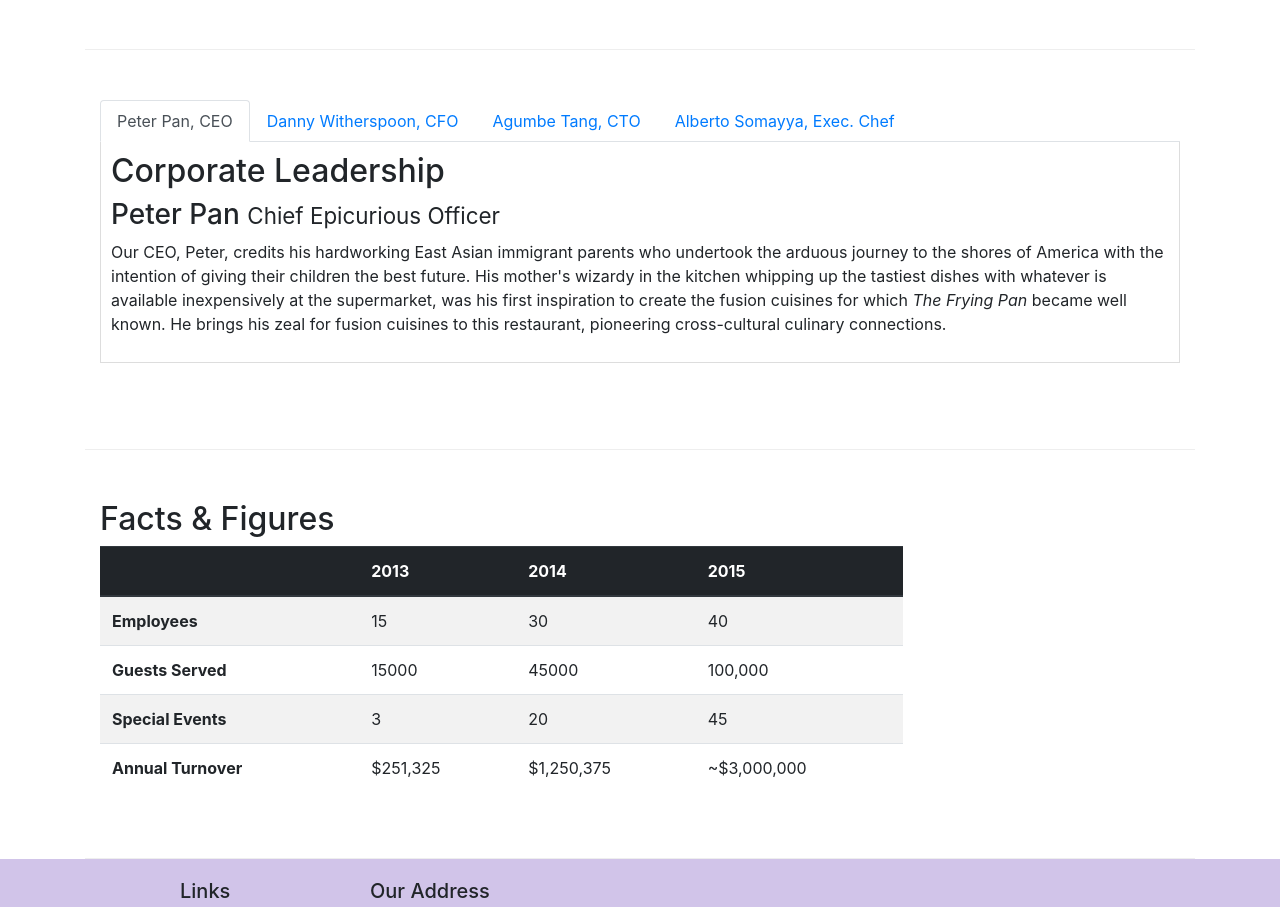
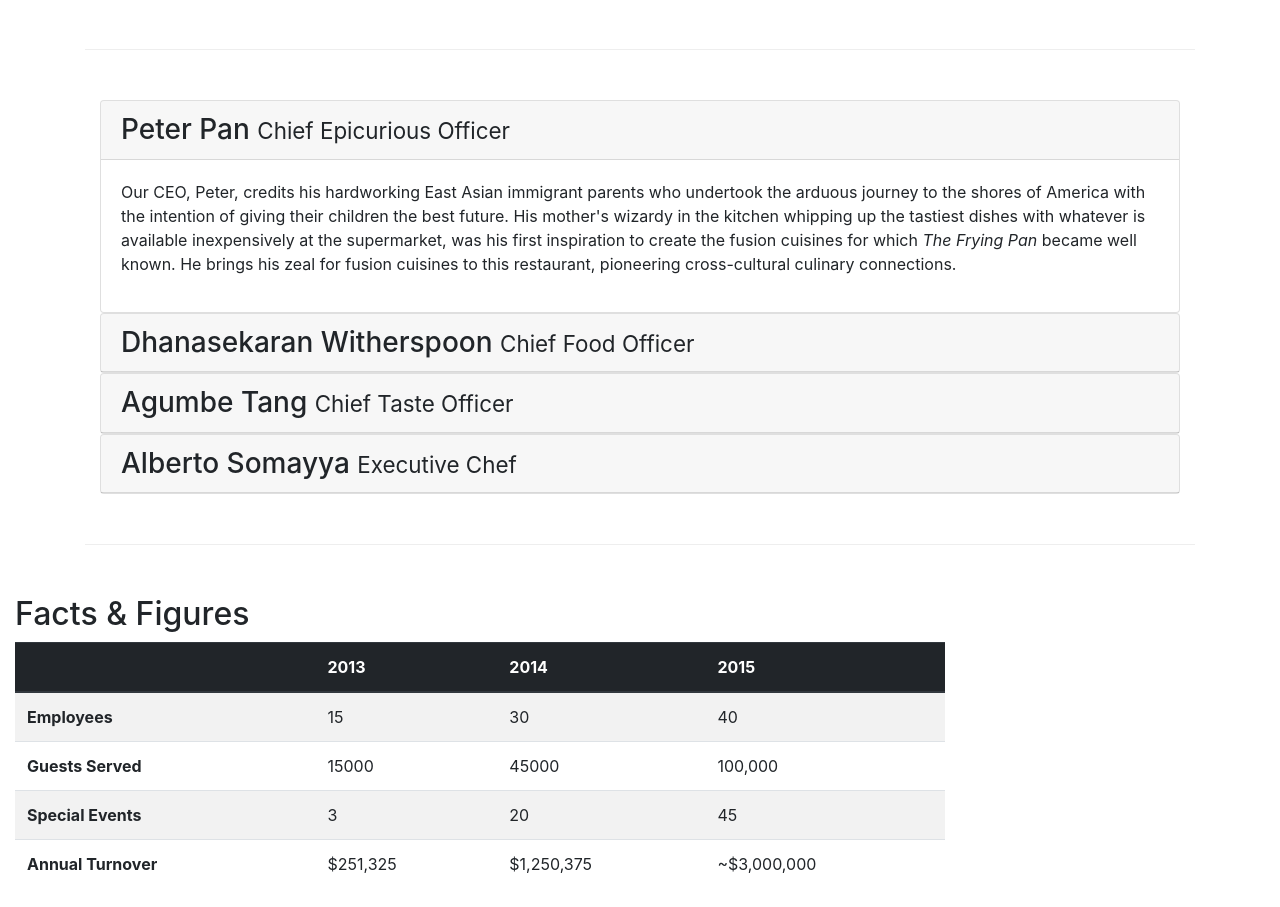
Before and after one commit to haisheng2017/conFusion, a website: page aboutus.html in a window 1280 px wide. Shown: the part 922-1829 px from the top of the page. Drawn offline with nearby package versions, Linux system fonts and the light colour scheme.

Commit message:
Accordion

```diff
--- a/aboutus.html
+++ b/aboutus.html
@@ -26,10 +26,14 @@
             <a class="navbar-brand mr-auto" href="./index.html"><img src="img/logo.png" height="30" width="41"></a>
             <div class="collapse navbar-collapse" id="Navbar">
                 <ul class="navbar-nav mr-auto">
-                    <li class="nav-item"><a class="nav-link" href="./index.html"><span class="fa fa-home fa-lg"></span> Home</a></li>
-                    <li class="nav-item active"><a class="nav-link" href="#"><span class="fa fa-info fa-lg"></span> About</a></li>
-                    <li class="nav-item"><a class="nav-link" href="#"><span class="fa fa-list fa-lg"></span> Menu</a></li>
-                    <li class="nav-item"><a class="nav-link" href="./contactus.html"><span class="fa fa-address-card fa-lg"></span> Contact</a></li>
+                    <li class="nav-item"><a class="nav-link" href="./index.html"><span class="fa fa-home fa-lg"></span>
+                            Home</a></li>
+                    <li class="nav-item active"><a class="nav-link" href="#"><span class="fa fa-info fa-lg"></span>
+                            About</a></li>
+                    <li class="nav-item"><a class="nav-link" href="#"><span class="fa fa-list fa-lg"></span> Menu</a>
+                    </li>
+                    <li class="nav-item"><a class="nav-link" href="./contactus.html"><span
+                                class="fa fa-address-card fa-lg"></span> Contact</a></li>
                 </ul>
             </div>
         </div>
@@ -39,7 +43,8 @@
             <div class="row row-header">
                 <div class="col-12 col-sm-6">
                     <h1>Ristorante con Fusion</h1>
-                    <p>We take inspiration from the World's best cuisines, and create a unique fusion experience. Our lipsmacking creations will tickle your culinary senses!</p>
+                    <p>We take inspiration from the World's best cuisines, and create a unique fusion experience. Our
+                        lipsmacking creations will tickle your culinary senses!</p>
                 </div>
                 <div class="col-12 col-sm align-self-center">
                     <img src="img/logo.png" class="img-fluid">
@@ -63,8 +68,13 @@
         <div class="row row-content align-items-center">
             <div class="col-sm-6">
                 <h2>Our History</h2>
-                <p>Started in 2010, Ristorante con Fusion quickly established itself as a culinary icon par excellence in Hong Kong. With its unique brand of world fusion cuisine that can be found nowhere else, it enjoys patronage from the A-list clientele in Hong Kong.  Featuring four of the best three-star Michelin chefs in the world, you never know what will arrive on your plate the next time you visit us.</p>
-                <p>The restaurant traces its humble beginnings to <em>The Frying Pan</em>, a successful chain started by our CEO, Mr. Peter Pan, that featured for the first time the world's best cuisines in a pan.</p>
+                <p>Started in 2010, Ristorante con Fusion quickly established itself as a culinary icon par excellence
+                    in Hong Kong. With its unique brand of world fusion cuisine that can be found nowhere else, it
+                    enjoys patronage from the A-list clientele in Hong Kong. Featuring four of the best three-star
+                    Michelin chefs in the world, you never know what will arrive on your plate the next time you visit
+                    us.</p>
+                <p>The restaurant traces its humble beginnings to <em>The Frying Pan</em>, a successful chain started by
+                    our CEO, Mr. Peter Pan, that featured for the first time the world's best cuisines in a pan.</p>
             </div>
             <div class="col-12 col-sm-6">
                 <div class="card">
@@ -101,58 +111,94 @@
 
         <div class="row row-content">
             <div class="col-12">
-                <ul class="nav nav-tabs">
-                    <li class="nav-item">
-                        <a class="nav-link active" href="#peter"
-                        role="tab" data-toggle="tab">Peter Pan, CEO</a>
-                    </li>
-                    <li class="nav-item">
-                        <a class="nav-link" href="#danny" role="tab"
-                        data-toggle="tab">Danny Witherspoon, CFO</a>
-                    </li>
-                    <li class="nav-item">
-                        <a class="nav-link" href="#agumbe"role="tab"
-                        data-toggle="tab">Agumbe Tang, CTO</a>
-                    </li>
-                    <li class="nav-item">
-                        <a class="nav-link" href="#alberto" role="tab"
-                        data-toggle="tab">Alberto Somayya, Exec. Chef</a>
-                    </li>
-                </ul>
-                <div class="tab-content">
-                    <div role="tabpanel" class="tab-pane fade show active" id="peter">
-                        <h2>Corporate Leadership</h2>
-                        <h3>Peter Pan <small>Chief Epicurious Officer</small></h3>
-                        <p class="d-none d-sm-block">Our CEO, Peter, credits his hardworking East Asian immigrant
-                            parents who undertook the arduous journey to the shores of America with the intention of
-                            giving their children the best future. His mother's wizardy in the kitchen whipping up
-                            the tastiest dishes with whatever is available inexpensively at the supermarket, was his
-                            first inspiration to create the fusion cuisines for which <em>The Frying Pan</em> became
+                <div id="accordion">
+                    <div class="card">
+                        <div class="card-header" role="tab" id="peterhead">
+                            <h3 class="mb-0">
+                                <a data-toggle="collapse" data-target="#peter">
+                                    Peter Pan <small>Chief Epicurious Officer</small>
+                                </a>
+                            </h3>
+                        </div>
+                        <div class="collapse show" id="peter" data-parent="#accordion">
+                            <div class="card-body">
+                                <p class="d-none d-sm-block">Our CEO, Peter, credits his hardworking East Asian
+                                    immigrant
+                                    parents who undertook the arduous journey to the shores of America with the
+                                    intention of
+                                    giving their children the best future. His mother's wizardy in the kitchen whipping
+                                    up
+                                    the tastiest dishes with whatever is available inexpensively at the supermarket, was
+                                    his
+                                    first inspiration to create the fusion cuisines for which <em>The Frying Pan</em>
+                                    became
                                     well known. He brings his zeal for fusion cuisines to this restaurant, pioneering
                                     cross-cultural culinary connections.</p>
                             </div>
-                    <div role="tabpanel" class="tab-pane fade" id="danny">
-                        <h3>Dhanasekaran Witherspoon <small>Chief Food Officer</small></h3>
+                        </div>
+                    </div>
+
+                    <div class="card">
+                        <div class="card-header" role="tab" id="dannyhead">
+                            <h3 class="mb-0">
+                                <a class="collapsed" data-toggle="collapse" data-target="#danny">
+                                    Dhanasekaran Witherspoon <small>Chief Food Officer</small>
+                                </a>
+                            </h3>
+                        </div>
+                        <div class="collapse" id="danny" data-parent="#accordion">
+                            <div class="card-body">
                                 <p class="d-none d-sm-block">Our CFO, Danny, as he is affectionately referred to by his
-                            colleagues, comes from a long established family tradition in farming and produce. His
-                            experiences growing up on a farm in the Australian outback gave him great appreciation
-                            for varieties of food sources. As he puts it in his own words, <em>Everything that runs,
+                                    colleagues, comes from a long established family tradition in farming and produce.
+                                    His
+                                    experiences growing up on a farm in the Australian outback gave him great
+                                    appreciation
+                                    for varieties of food sources. As he puts it in his own words, <em>Everything that
+                                        runs,
                                         wins, and everything that stays, pays!</em></p>
                             </div>
-                    <div role="tabpanel" class="tab-pane fade" id="agumbe">
-                        <h3>Agumbe Tang <small>Chief Taste Officer</small></h3>
-                        <p class="d-none d-sm-block">Blessed with the most discerning gustatory sense, Agumbe, our
+                        </div>
+                    </div>
+                    <div class="card">
+                        <div class="card-header" role="tab" id="agumbehead">
+                            <h3 class="mb-0">
+                                <a class="collapsed" data-toggle="collapse" data-target="#agumbe">
+                                    Agumbe Tang <small>Chief Taste Officer</small>
+                                </a>
+                            </h3>
+                        </div>
+                        <div class="collapse" id="agumbe" data-parent="#accordion">
+                            <div class="card-body">
+                                <p class="d-none d-sm-block">Blessed with the most discerning gustatory sense, Agumbe,
+                                    our
                                     CTO, personally ensures that every dish that we serve meets his exacting tastes. Our
                                     chefs dread the tongue lashing that ensues if their dish does not meet his exacting
-                            standards. He lives by his motto, <em>You click only if you survive my lick.</em></p>
+                                    standards. He lives by his motto, <em>You click only if you survive my lick.</em>
+                                </p>
                             </div>
-                    <div role="tabpanel" class="tab-pane fade" id="alberto">
-                        <h3>Alberto Somayya <small>Executive Chef</small></h3>
-                        <p class="d-none d-sm-block">Award winning three-star Michelin chef with wide International
-                            experience having worked closely with whos-who in the culinary world, he specializes in
-                            creating mouthwatering Indo-Italian fusion experiences. He says, <em>Put together the
-                                cuisines from the two craziest cultures, and you get a winning hit! Amma Mia!</em>
-                        </p>
+                        </div>
+                    </div>
+                    <div class="card">
+                        <div class="card-header" role="tab" id="albertohead">
+                            <h3 class="mb-0">
+                                <a class="collapsed" data-toggle="collapse" data-target="#alberto">
+                                    Alberto Somayya <small>Executive Chef</small>
+                                </a>
+                            </h3>
+                        </div>
+                        <div class="collapse" id="alberto" data-parent="#accordion">
+                            <div class="card-body">
+                                <p class="d-none d-sm-block">Award winning three-star Michelin chef with wide
+                                    International
+                                    experience having worked closely with whos-who in the culinary world, he specializes
+                                    in
+                                    creating mouthwatering Indo-Italian fusion experiences. He says, <em>Put together
+                                        the
+                                        cuisines from the two craziest cultures, and you get a winning hit! Amma
+                                        Mia!</em></p>
+                            </div>
+                        </div>
+                    </div>
                 </div>
             </div>
         </div>
@@ -219,7 +265,7 @@
                         <li><a href="./contactus.html"">Contact</a></li>
                     </ul>
                 </div>
-                <div class="col-7 col-sm-5">
+                <div class=" col-7 col-sm-5">
                                 <h5>Our Address</h5>
                                 <address>
                                     121, Clear Water Bay Road<br>
@@ -233,11 +279,16 @@
                 </div>
                 <div class="col-12 col-sm-4 align-self-center">
                     <div class="text-center">
-                        <a class="btn btn-social-icon btn-google" href="http://google.com/+"><i class="fa fa-google-plus"></i></a>
-                        <a class="btn btn-social-icon btn-facebook" href="http://www.facebook.com/profile.php?id="><i class="fa fa-facebook"></i></a>
-                        <a class="btn btn-social-icon btn-linkedin" href="http://www.linkedin.com/in/"><i class="fa fa-linkedin"></i></a>
-                        <a class="btn btn-social-icon btn-twitter" href="http://twitter.com/"><i class="fa fa-twitter"></i></a>
-                        <a class="btn btn-social-icon btn-google" href="http://youtube.com/"><i class="fa fa-youtube"></i></a>
+                        <a class="btn btn-social-icon btn-google" href="http://google.com/+"><i
+                                class="fa fa-google-plus"></i></a>
+                        <a class="btn btn-social-icon btn-facebook" href="http://www.facebook.com/profile.php?id="><i
+                                class="fa fa-facebook"></i></a>
+                        <a class="btn btn-social-icon btn-linkedin" href="http://www.linkedin.com/in/"><i
+                                class="fa fa-linkedin"></i></a>
+                        <a class="btn btn-social-icon btn-twitter" href="http://twitter.com/"><i
+                                class="fa fa-twitter"></i></a>
+                        <a class="btn btn-social-icon btn-google" href="http://youtube.com/"><i
+                                class="fa fa-youtube"></i></a>
                         <a class="btn btn-social-icon" href="mailto:"><i class="fa fa-envelope-o"></i></a>
                     </div>
                 </div>
```
Lines whose indentation alone changed are shown as unchanged.
